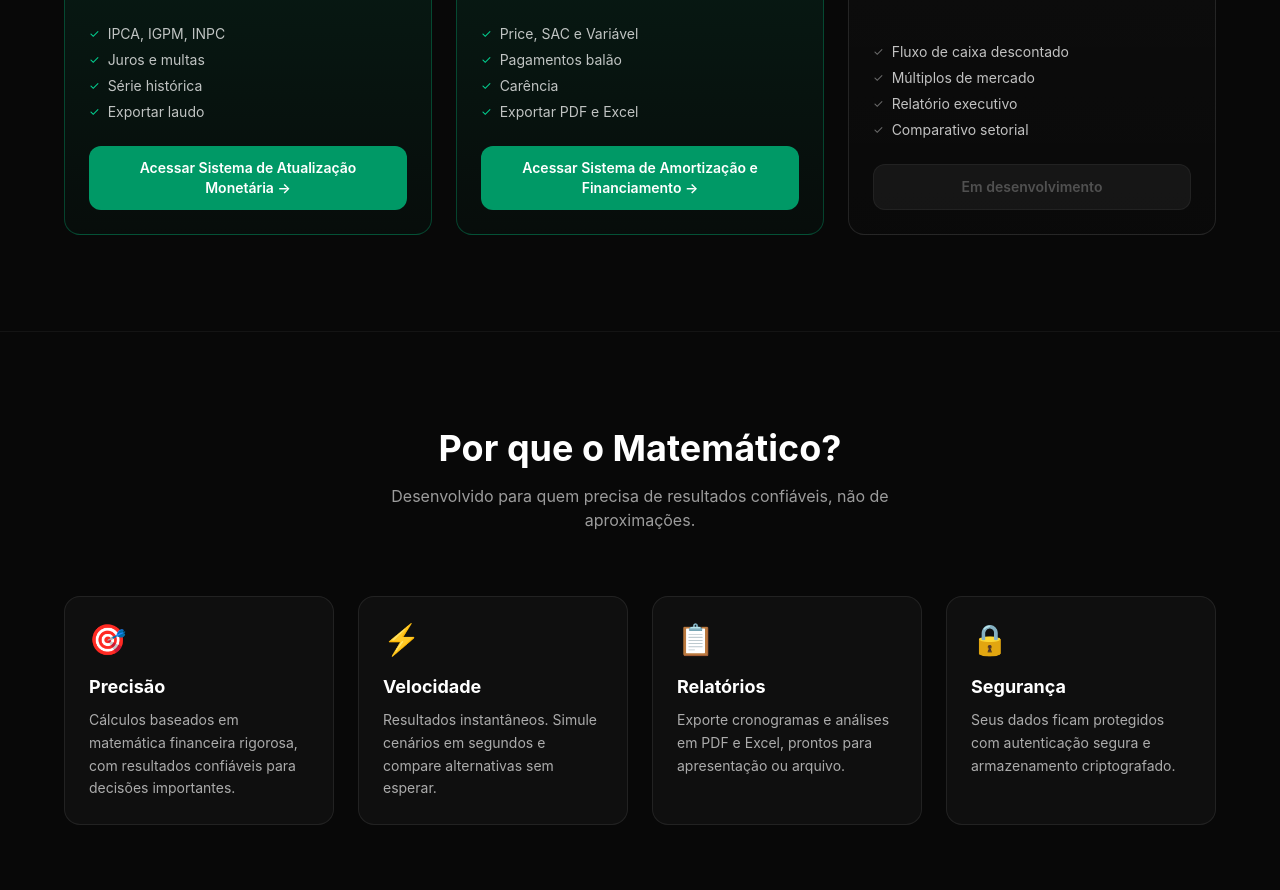
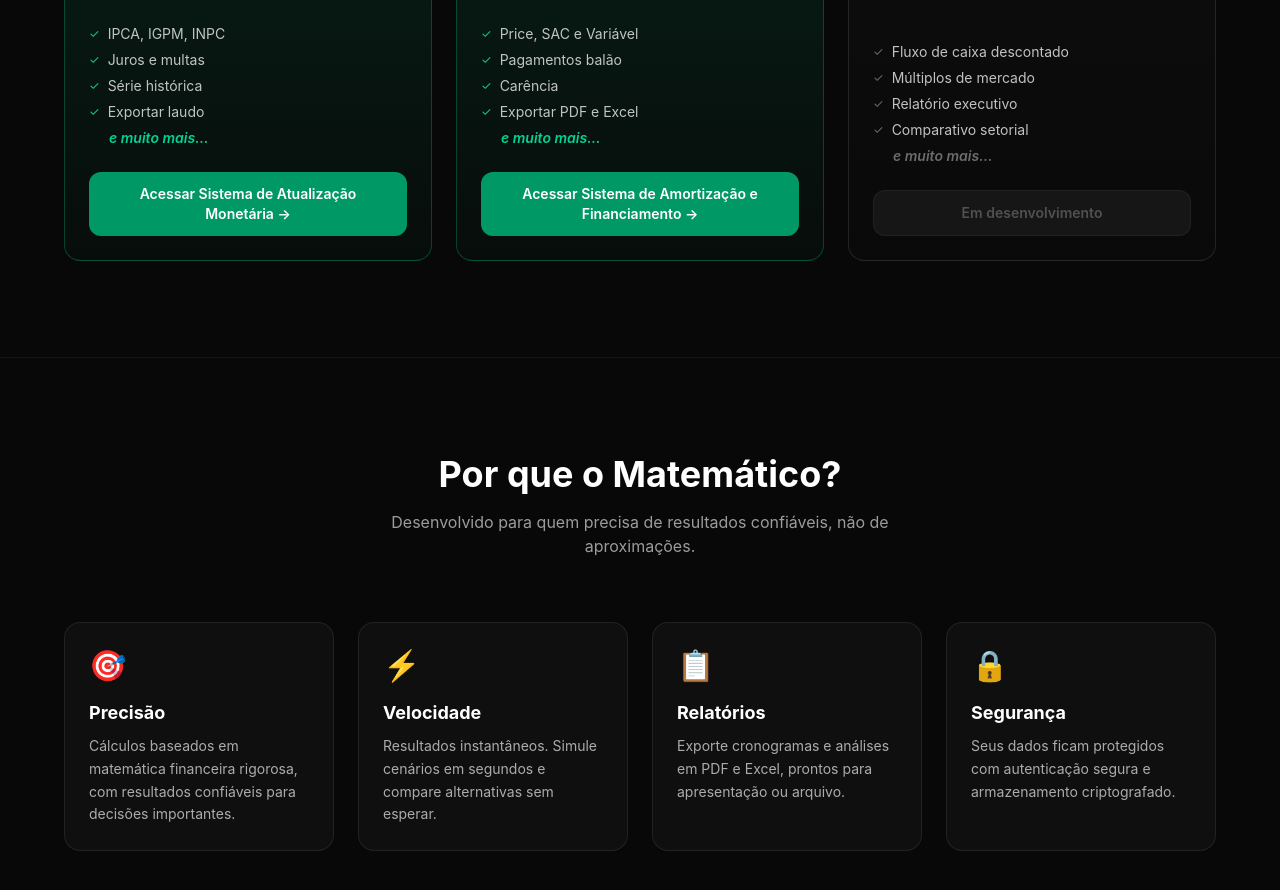
Before and after one commit to jcfortes/matematico-landing, a Next.js app: page / in a window 1280 px wide. Shown: the part 2040-2930 px from the top of the page. Built offline with nearby package versions, Linux system fonts and the light colour scheme; no server answers; the database is empty.

Commit message:
feat: adicionar "e muito mais…" no fim da lista de recursos dos apps na LP

```diff
--- a/app/page.tsx
+++ b/app/page.tsx
@@ -156,6 +156,9 @@
                       <span className={`text-xs ${app.corCheck}`}>✓</span>{r}
                     </li>
                   ))}
+                  <li className={`flex items-center gap-2 text-sm font-semibold italic pl-5 ${app.corTag}`}>
+                    e muito mais…
+                  </li>
                 </ul>
                 {app.status === "ativo" ? (
                   <Link href={app.url} className={`${app.corBtn} text-white text-sm font-semibold px-4 py-3 rounded-xl text-center transition-colors`}>
```
